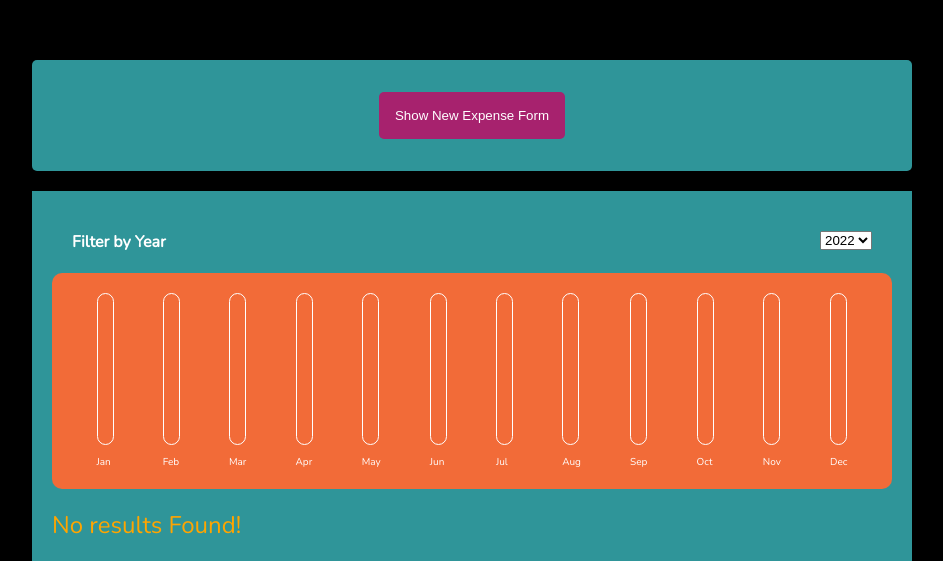
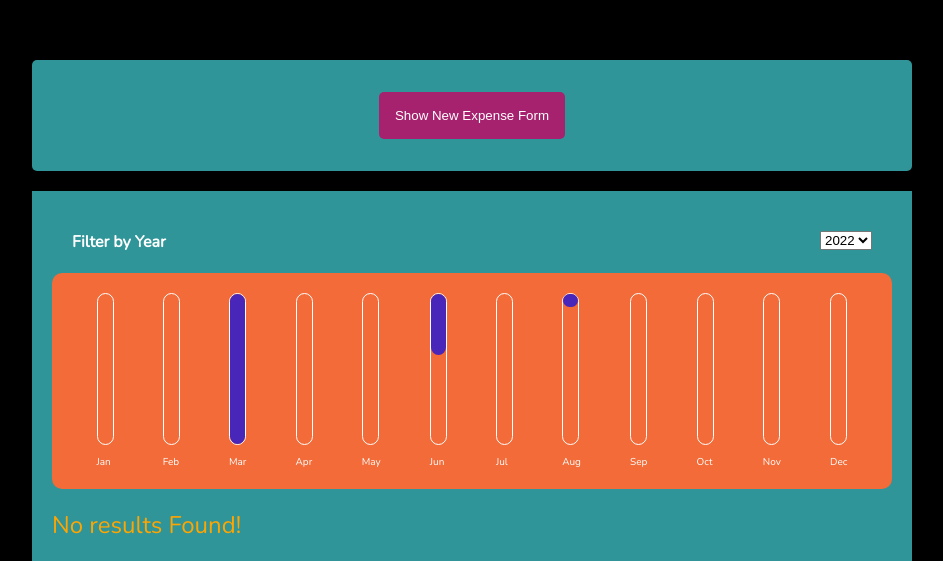
Before and after one commit to sangeetha28/simple-projects, a React (Create React App) app in the folder Expense-tracker/: page / in a window 1280 px wide. Shown: the part 290-851 px from the top of the page, without its empty margins (168-1111 px from the left). Built offline with nearby package versions, Linux system fonts and the light colour scheme.

Commit message:
add graph

```diff
--- a/Expense-tracker/src/components/ExpenseContainer/index.js
+++ b/Expense-tracker/src/components/ExpenseContainer/index.js
@@ -1,4 +1,4 @@
-import { useState } from "react";
+import { useEffect, useState } from "react";
 import NewExpense from "../NewExpense/index";
 import Filter from "../Filter/index";
 import FilterGraph from "../FilterGraph/index";
@@ -30,6 +30,15 @@ const expenses = [
 const ExpenseContainer = () => {
   const [expensesList, setExpensesList] = useState(expenses);
   const [filteredYear, setFilteredYear] = useState("2022");
+  const [dataPoints, setDataPoints] = useState([]);
+
+  useEffect(() => {
+    const dataPoints = expensesList.map((el) => ({
+      month: el.date.getMonth(),
+      amount: el.amount,
+    }));
+    setDataPoints(dataPoints);
+  }, [expensesList]);
 
   const onSelectHandler = (year) => {
     setFilteredYear(year);
@@ -48,7 +57,7 @@ const ExpenseContainer = () => {
       <NewExpense expenseHandler={expenseHandler} />
       <div className={classes.mainContainer}>
         <Filter selected={filteredYear} onSelectHandler={onSelectHandler} />
-        <FilterGraph />
+        <FilterGraph points={dataPoints} />
         {filteredExpenses.length === 0 ? (
           <p className={classes.noResultText}>No results Found!</p>
         ) : (
--- a/Expense-tracker/src/components/FilterGraph/index.js
+++ b/Expense-tracker/src/components/FilterGraph/index.js
@@ -1,29 +1,49 @@
+import { useEffect, useState } from "react";
 import classes from "./index.module.css";
 
 const months = [
-  "Jan",
-  "Feb",
-  "Mar",
-  "Apr",
-  "May",
-  "Jun",
-  "Jul",
-  "Aug",
-  "Sep",
-  "Oct",
-  "Nov",
-  "Dec",
+  { label: "Jan", value: 0 },
+  { label: "Feb", value: 0 },
+  { label: "Mar", value: 0 },
+  { label: "Apr", value: 0 },
+  { label: "May", value: 0 },
+  { label: "Jun", value: 0 },
+  { label: "Jul", value: 0 },
+  { label: "Aug", value: 0 },
+  { label: "Sep", value: 0 },
+  { label: "Oct", value: 0 },
+  { label: "Nov", value: 0 },
+  { label: "Dec", value: 0 },
 ];
 
-function FilterGraph() {
+function FilterGraph({ points }) {
+  const [dataPointList, setDataPointList] = useState(months);
+  useEffect(() => {
+    points.forEach((item) => {
+      months[item.month].value += item.amount;
+    });
+    const dataPointValues = months.map((dataPoint) => dataPoint.value);
+    const totalMaximum = Math.max(...dataPointValues);
+    const arrayWithBarFillHeight = months.map((item) => ({
+      ...item,
+      barFillHeight: Math.round((item.value / totalMaximum) * 100) + "%",
+    }));
+    setDataPointList(arrayWithBarFillHeight);
+  }, [points]);
+
   return (
     <div>
       <ul className={classes.container}>
-        {[...new Array(12).keys()].map((e) => (
-          <li key={e}>
+        {dataPointList.map((e, index) => (
+          <li key={index}>
             <div className={classes.graphItems}>
-              <div className={classes.graphItem}></div>
-              <p>{months[e]}</p>
+              <div className={classes.graphItem}>
+                <div
+                  className={classes.chartBarFill}
+                  style={{ height: e.barFillHeight }}
+                ></div>
+              </div>
+              <p>{e.label}</p>
             </div>
           </li>
         ))}
--- a/Expense-tracker/src/components/FilterGraph/index.module.css
+++ b/Expense-tracker/src/components/FilterGraph/index.module.css
@@ -1,7 +1,7 @@
 .container {
   display: flex;
   justify-content: space-around;
-  background-color:  #F26B38;
+  background-color: #f26b38;
   border-radius: 10px;
   padding: 20px;
   margin-bottom: 20px;
@@ -20,3 +20,10 @@
   border-radius: 10px;
   border: 1px solid white;
 }
+
+.chartBarFill {
+  width: 100%;
+  background-color: #4826b9;
+  border-radius: 10px;
+  transition: all 0.3s ease-out;
+}
```
